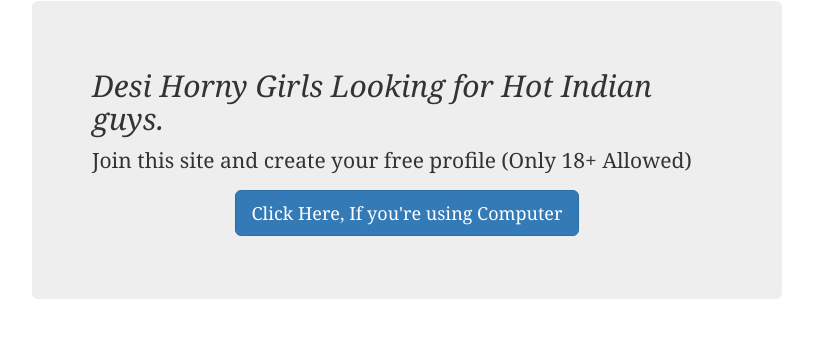
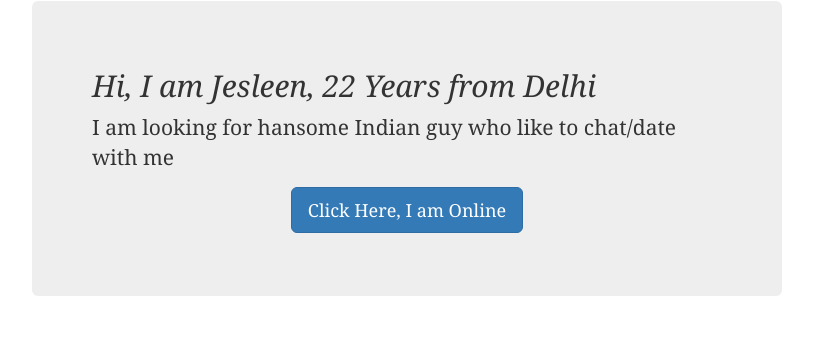
Before and after one commit to enyusu/enyusu.github.com, a Jekyll site: the page built from _posts/2015-09-14-dating-bing.md, in a window 1280 px wide. Shown: the top 338 px of the page, without its empty margins (233-1046 px from the left). Built offline with Jekyll 4.4.1, drawn with Linux system fonts in a browser that asks for light colours; nearby versions of some CDN libraries.

Commit message:
Update 2015-09-14-dating-bing.md

```diff
--- a/_posts/2015-09-14-dating-bing.md
+++ b/_posts/2015-09-14-dating-bing.md
@@ -5,9 +5,9 @@ permalink: dating/desi/
 ---
 
 <div class="jumbotron">
-  <h2>Desi Horny Girls Looking for Hot Indian guys.</h2>
-  <p> Join this site and create your free profile (Only 18+ Allowed)</p>
+  <h2> Hi, I am Jesleen, 22 Years from Delhi </h2>
+  <p> I am looking for hansome Indian guy who like to chat/date with me </p>
   <center>
-  <p><a class="btn btn-primary btn-lg" href="http://mmtrkpy.com/mt/w2a4z27484q233t224q2u234/" role="button"> Click Here, If you're using Computer </a></p>
+  <p><a class="btn btn-primary btn-lg" href="http://mmtrkpy.com/mt/w2a4z27484s233t224q2u234/" role="button"> Click Here, I am Online </a></p>
  </center>
 </div>
```
